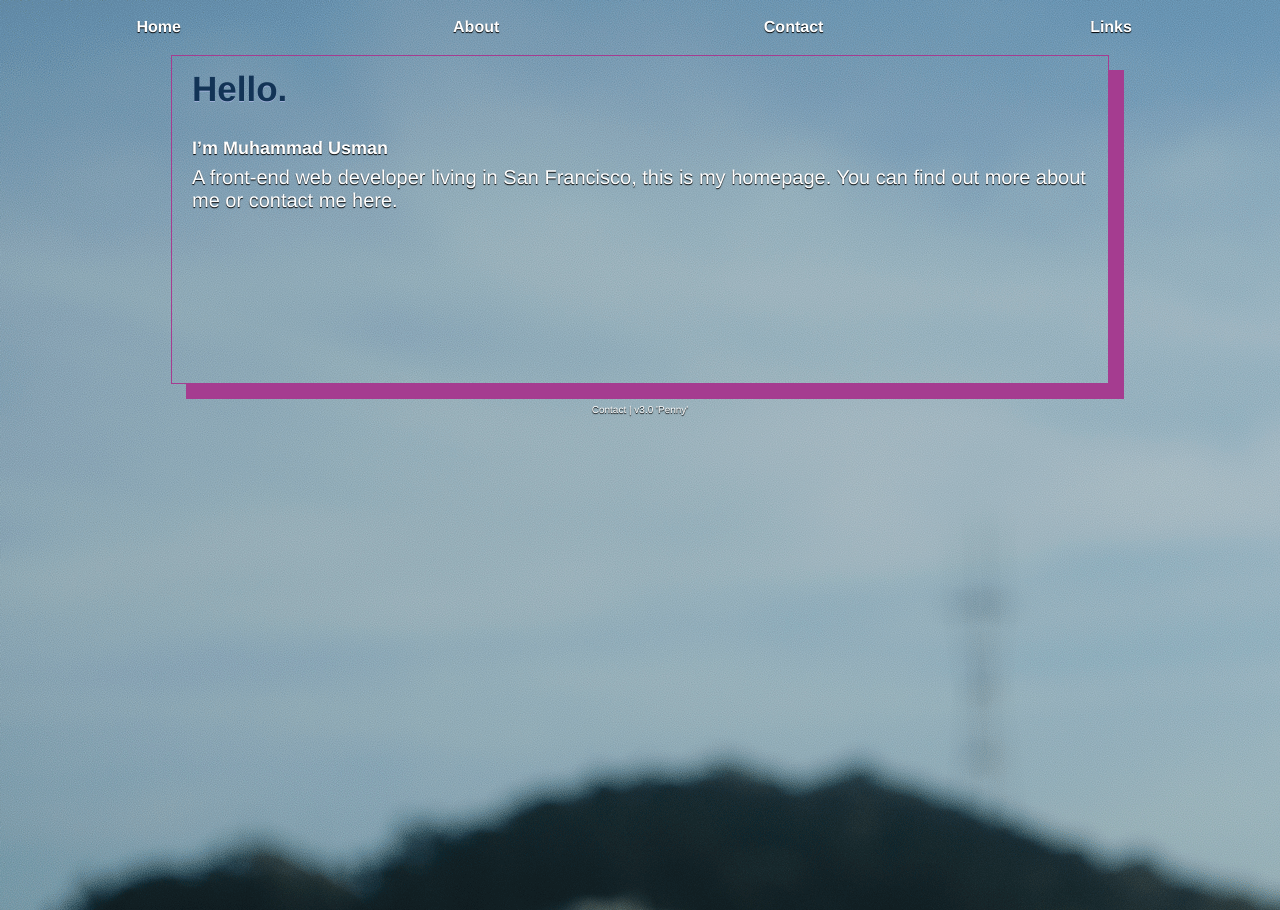
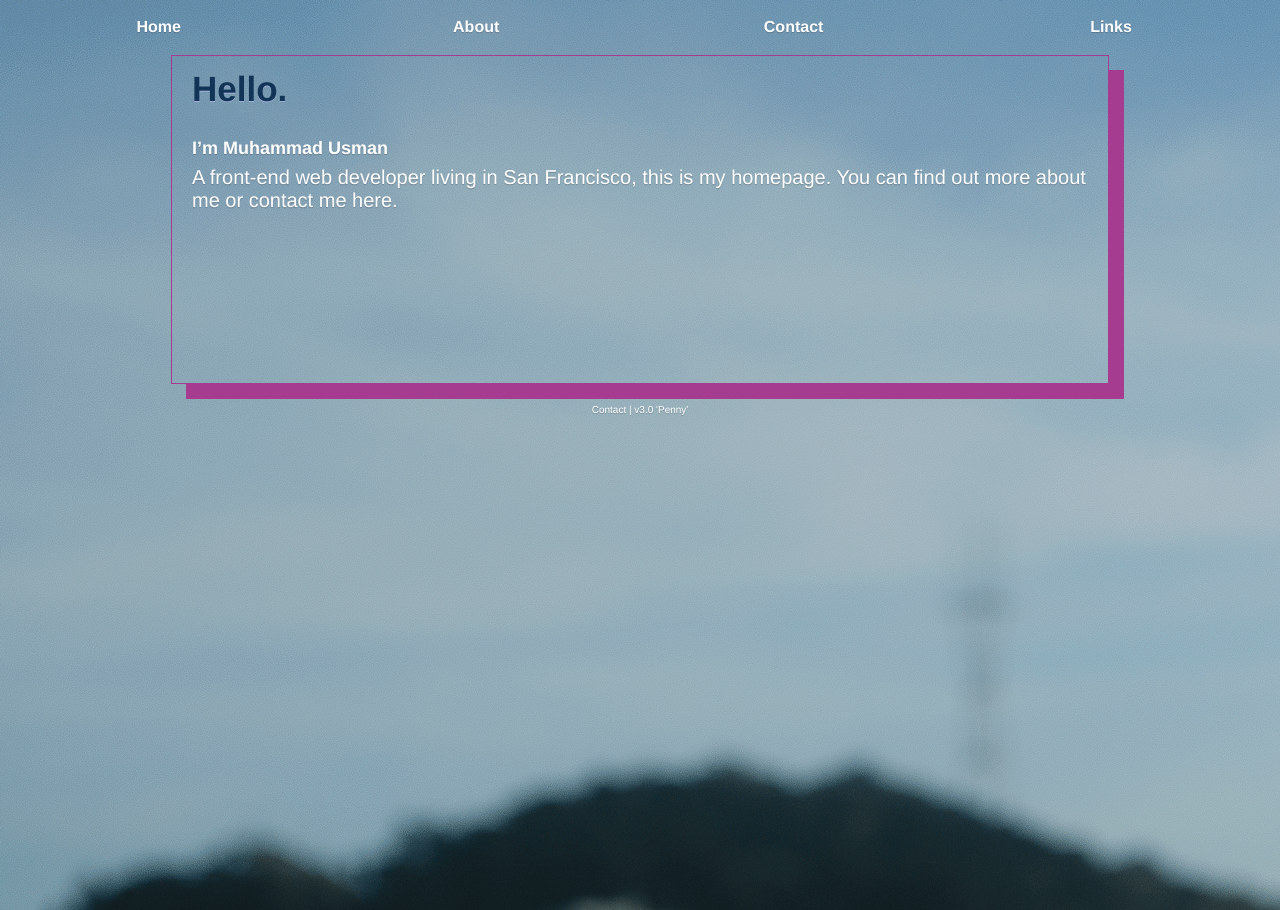
Before and after one commit to usmanity/usmanity.github.com, a Jekyll site: the page built from index.markdown, in a window 1280 px wide. Built offline with Jekyll 4.4.1, drawn with Linux system fonts in a browser that asks for light colours.

Commit message:
svbtle shadow added

```diff
--- a/css/style.css
+++ b/css/style.css
@@ -7,7 +7,7 @@ body {
   background-image: url('/images/twin.png');
   background-size: auto;
   color: white;
-  text-shadow: 0px 1px 1px #000;
+  text-shadow: 0px 1px 1px rgba(1,1,1,0.2);
 }
 .clear, footer, nav ul, div[main], #links, #links a { /* clear all these*/
   clear: both;
```
Also changed, not shown: 1 other file.
